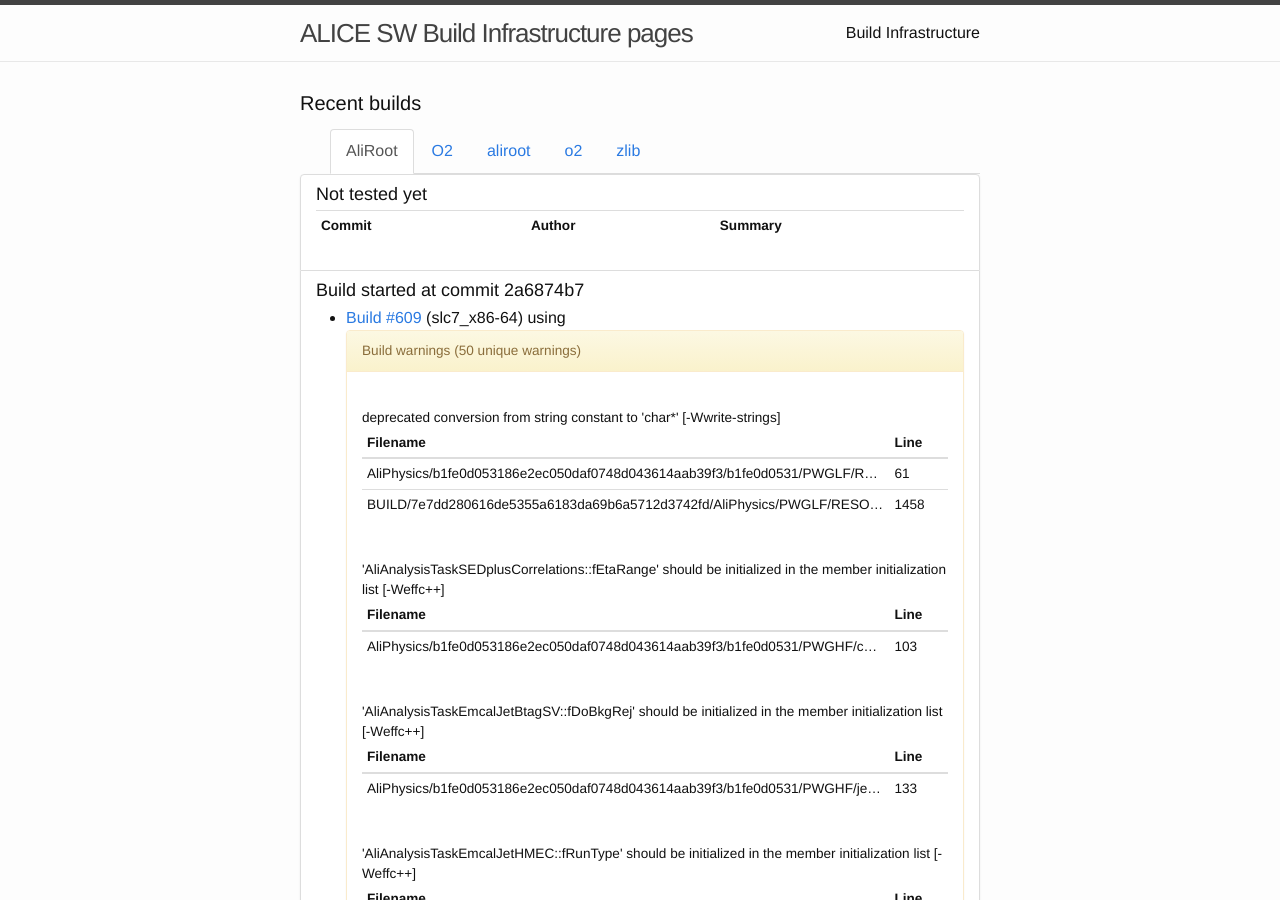
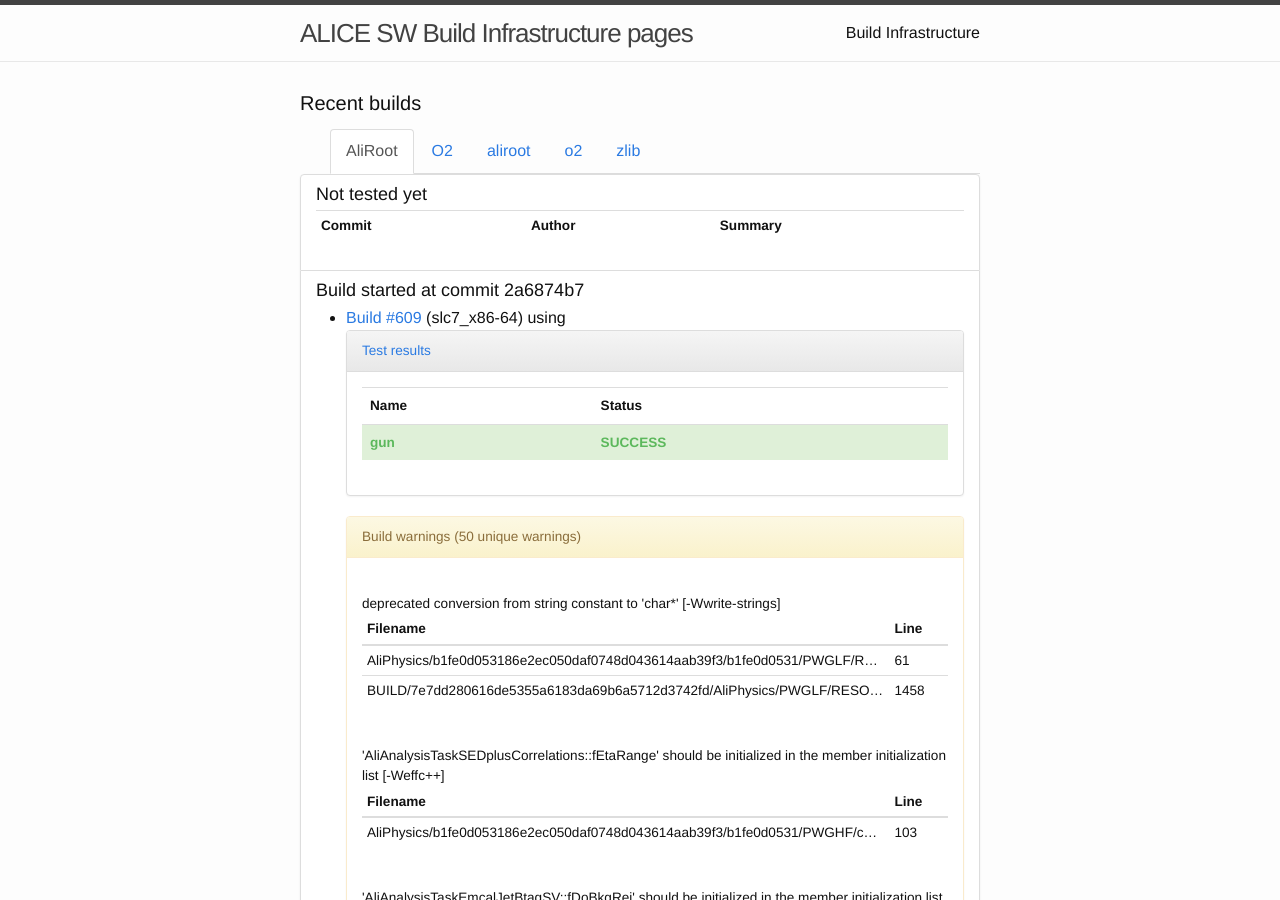
Before and after one commit to alisw/alisw.github.io, a Jekyll site: the page built from index.html, in a window 1280 px wide and 900 px high. Built offline with Jekyll 4.4.1, drawn with Linux system fonts in a browser that asks for light colours; nearby versions of some CDN libraries.

Commit message:
Updated results.

```diff
--- a/_data/tests_status.json
+++ b/_data/tests_status.json
@@ -373,6 +373,18 @@
             }
           } ]
         }
+      }, {
+        "key" : "609",
+        "by_name" : {
+          "buckets" : [ {
+            "key" : "gun",
+            "status" : {
+              "buckets" : [ {
+                "key" : "SUCCESS"
+              } ]
+            }
+          } ]
+        }
       } ]
     }
   }
```
